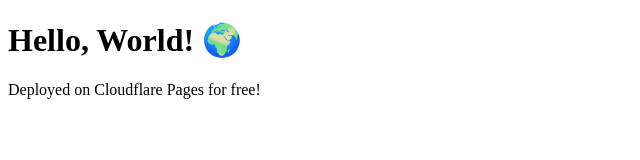
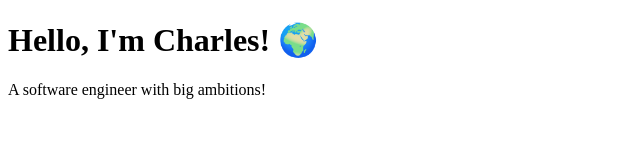
Before and after one commit to CuiCharles/hello-pages, a plain HTML site: page index.html in a window 1280 px wide. Shown: the whole page, without its empty margins (0-640 px from the left). Drawn offline with Linux system fonts and the light colour scheme.

Commit message:
add：introduce myself

```diff
--- a/index.html
+++ b/index.html
@@ -6,7 +6,7 @@
   <title>Hello from Cloudflare!</title>
 </head>
 <body>
-  <h1>Hello, World! 🌍</h1>
-  <p>Deployed on Cloudflare Pages for free!</p>
+  <h1>Hello, I'm Charles! 🌍</h1>
+  <p>A software engineer with big ambitions!</p>
 </body>
 </html>
```
